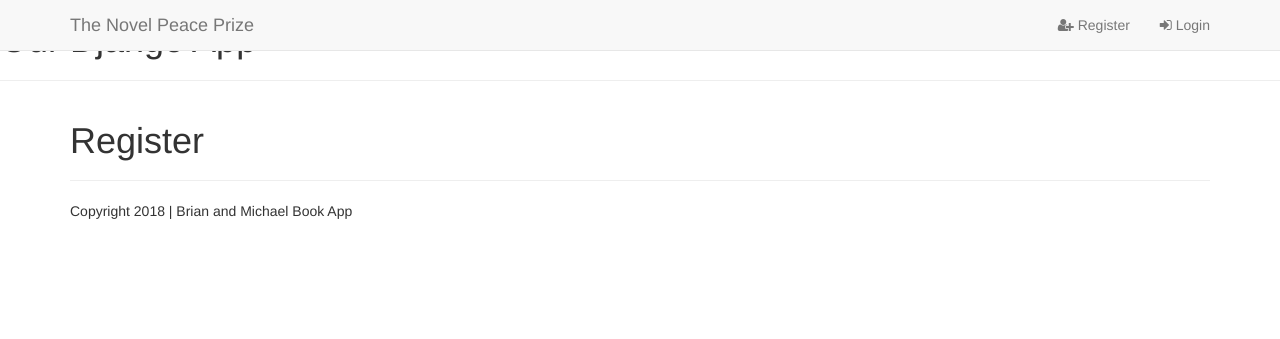
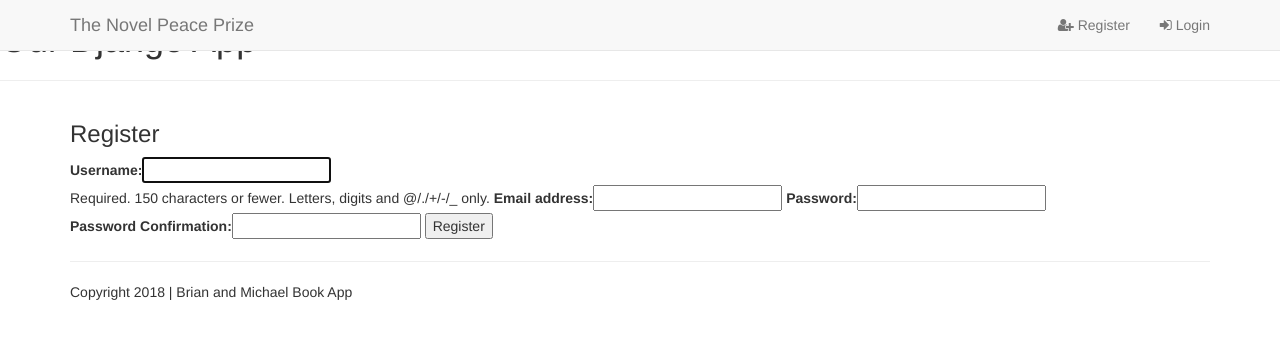
Before and after one commit to bglynch/django-books, a Django app: page /accounts/register in a window 1280 px wide. Shown: the top 339 px of the page. Run offline with Django 3.2, Linux system fonts and the light colour scheme; some libraries are stand-ins or nearby versions.

Commit message:
functionality to login, register, profile

```diff
--- /dev/null
+++ b/accounts/forms.py
@@ -0,0 +1,42 @@
+from django import forms
+from django.contrib.auth.forms import UserCreationForm
+from django.contrib.auth.models import User
+from django.core.exceptions import ValidationError
+
+class UserLoginForm(forms.Form):
+    """
+    Used by the user to enter login credentials
+    """
+    username = forms.CharField()
+    password = forms.CharField(widget=forms.PasswordInput)
+
+
+class UserRegistrationForm(UserCreationForm):
+    """
+    Used by the user to sign up with the website
+    """
+    password1 = forms.CharField(label='Password', widget=forms.PasswordInput)
+    password2 = forms.CharField(
+        label='Password Confirmation',
+        widget=forms.PasswordInput
+    )
+
+    class Meta:
+        model = User
+        fields = ['username', 'email', 'password1', 'password2']
+
+    def clean_email(self):
+        email = self.cleaned_data.get('email')
+        username = self.cleaned_data.get('username')
+        if User.objects.filter(email=email).exclude(username=username):
+            raise forms.ValidationError(u'Email addresses must be unique.')
+        return email
+
+    def clean_password2(self):
+        password1 = self.cleaned_data.get('password1')
+        password2 = self.cleaned_data.get('password2')
+
+        if password1 != password2:
+            raise ValidationError("Passwords do not match")
+
+        return password2
--- a/accounts/templates/accounts/register.html
+++ b/accounts/templates/accounts/register.html
@@ -1,7 +1,15 @@
 {% extends 'base.html' %}
+{% load bootstrap_tags %}
 
 {% block content %}
 
-<h1>Register</h1>
+<h3>Register</h3>
+<form method='POST'>
+    {% csrf_token %}
+    {{ form | as_bootstrap }}
+
+    <input type="submit" value="Register"/>
+</form>
+
 
 {% endblock content %}
--- a/accounts/urls.py
+++ b/accounts/urls.py
@@ -1,10 +1,12 @@
 # accounts url.py
 
 from django.conf.urls import url
-from accounts.views import login, register
+from accounts.views import login, register, logout, profile
 
 
 urlpatterns = [
     url(r'^login', login, name='login'),
     url(r'^register$', register, name='register'),
+    url(r'^logout$', logout, name='logout'),
+    url(r'^profile', profile, name='profile'),
 ]
--- a/accounts/views.py
+++ b/accounts/views.py
@@ -1,8 +1,53 @@
-from django.shortcuts import render
+from django.shortcuts import render, redirect
+from .forms import UserLoginForm, UserRegistrationForm
+from django.contrib import auth
+from django.contrib.auth import authenticate
 
 # Create your views here.
 def login(request):
-    return render(request, 'accounts/login.html')
+    if request.method == "POST":
+        login_form = UserLoginForm(request.POST)
+        if login_form.is_valid():
+            u = login_form.cleaned_data['username']
+            p = login_form.cleaned_data['password']
+            user = authenticate(username=u, password=p)
+
+            if user is not None:
+                auth.login(request, user)
+                return redirect("/")
+            else:
+                login_form.add_error(None, "Your username or password are incorrect")
+    else:
+        login_form = UserLoginForm()
+
+    return render(request, 'accounts/login.html', {'form': login_form})
+
+
 
 def register(request):
-    return render(request, 'accounts/register.html')
+    if request.method=="POST":
+        registration_form = UserRegistrationForm(request.POST)
+        if registration_form.is_valid():
+            registration_form.save()
+
+            u = registration_form.cleaned_data['username']
+            p = registration_form.cleaned_data['password1']
+            user = authenticate(username=u, password=p)
+
+            if user is not None:
+                auth.login(request, user)
+                return redirect("/")
+            else:
+                registration_form.add_error(None, "Can't log in now, try later.")
+    else:
+        registration_form = UserRegistrationForm()
+
+    return render(request, 'accounts/register.html', {'form': registration_form})
+
+
+def logout(request):
+    auth.logout(request)
+    return redirect('/')
+
+def profile(request):
+    return render(request, 'accounts/profile.html')
--- a/djangobooks/settings.py
+++ b/djangobooks/settings.py
@@ -37,6 +37,8 @@ INSTALLED_APPS = [
     'django.contrib.sessions',
     'django.contrib.messages',
     'django.contrib.staticfiles',
+
+    'django_forms_bootstrap',
     'accounts',
     'books',
 ]
--- a/templates/base.html
+++ b/templates/base.html
@@ -28,8 +28,8 @@
             <div id="navbar" class="navbar-collapse collapse">
                 <ul class="nav navbar-nav navbar-right">
                     {% if user.is_authenticated %}
-                        <li><a href="#"><i class="fa fa-sign-out"></i> Logout</a></li>
-                        <li><a href="#"><i class="fa fa-user"></i> Profile</a></li>
+                        <li><a href="{% url 'logout' %}"><i class="fa fa-sign-out"></i> Logout</a></li>
+                        <li><a href="{% url 'profile' %}"><i class="fa fa-user"></i> Profile</a></li>
                     {%  else %}
                         <li><a href="{% url 'register' %}"><i class="fa fa-user-plus"></i> Register</a></li>
                         <li><a href="{% url 'login' %}"><i class="fa fa-sign-in"></i> Login</a></li>
```
Also changed, not shown: accounts/templates/accounts/login.html (+9 -0 lines), accounts/templates/accounts/profile.html (+12 -0 lines).
